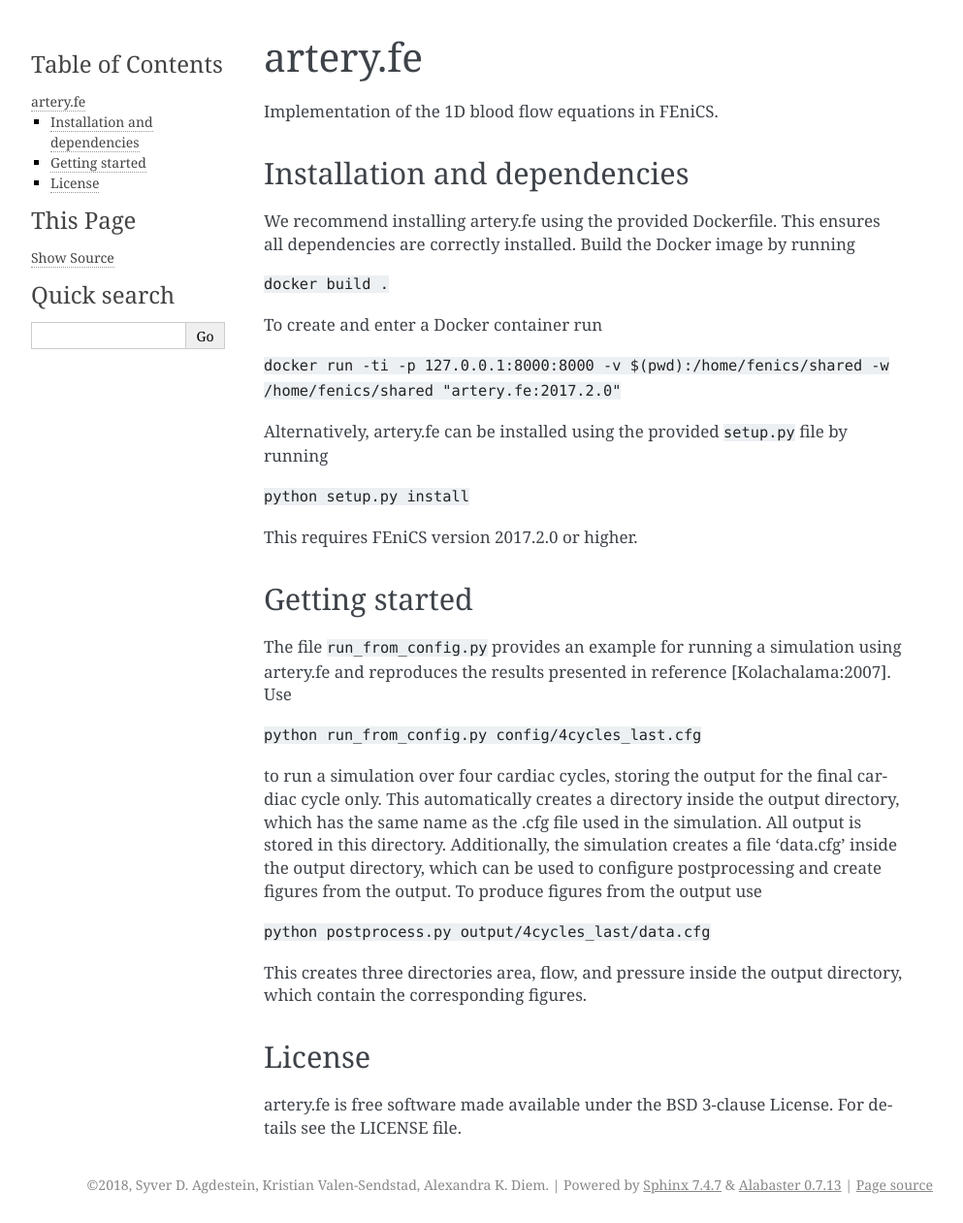
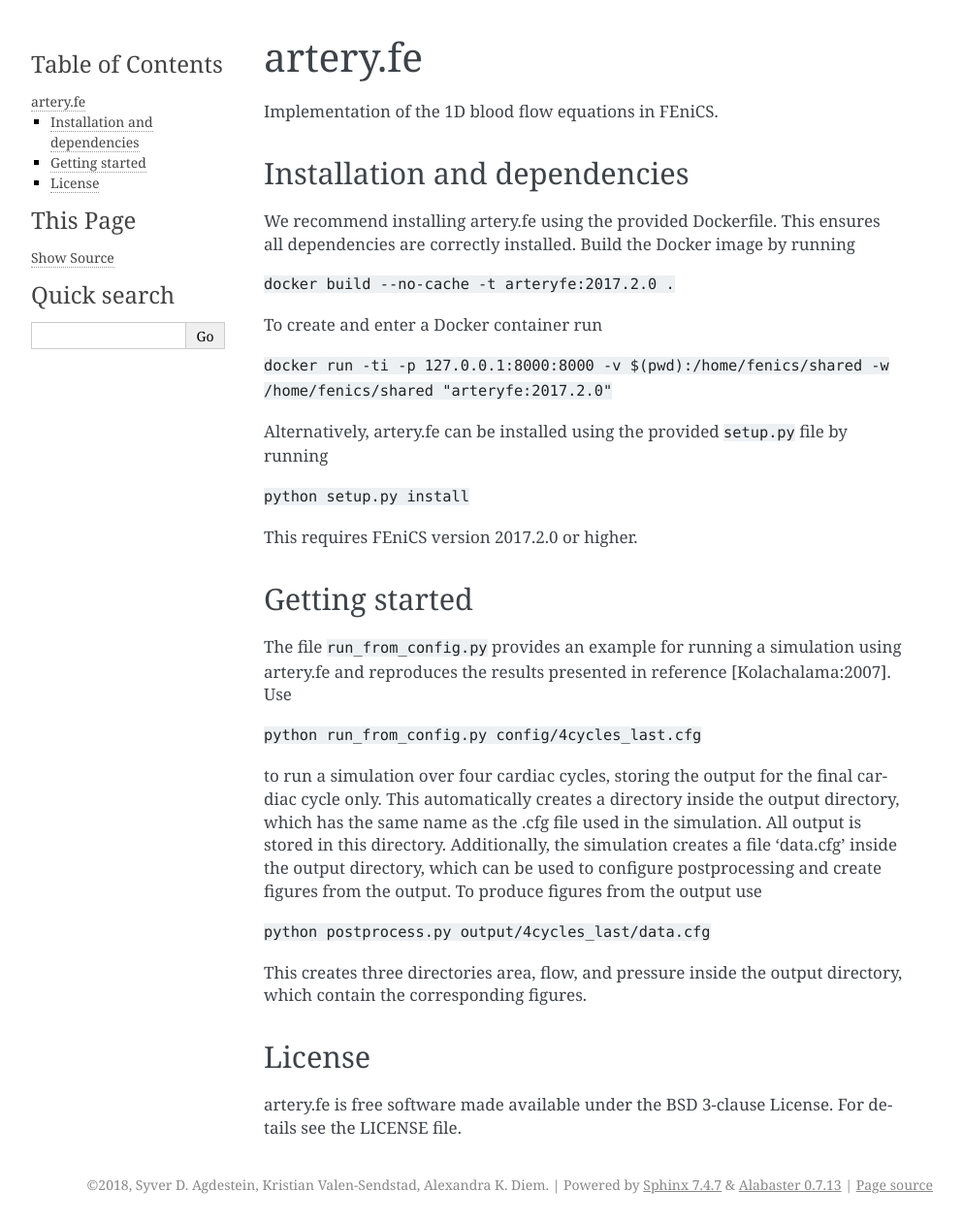
Before and after one commit to KVSlab/bloodflow, a Sphinx documentation site: the page built from docs/source/README.rst, in a window 1280 px wide. Shown: the whole page at 97% size, without its empty margins (148-1141 px from the left). Built offline with Sphinx 7.4.7, drawn with Linux system fonts in a browser that asks for light colours.

Commit message:
Update README.rst

```diff
--- a/docs/source/README.rst
+++ b/docs/source/README.rst
@@ -10,11 +10,11 @@ We recommend installing artery.fe using the provided Dockerfile. This
 ensures all dependencies are correctly installed. Build the Docker image
 by running
 
-``docker build .``
+``docker build --no-cache -t arteryfe:2017.2.0 .``
 
 To create and enter a Docker container run
 
-``docker run -ti -p 127.0.0.1:8000:8000 -v $(pwd):/home/fenics/shared -w /home/fenics/shared "artery.fe:2017.2.0"``
+``docker run -ti -p 127.0.0.1:8000:8000 -v $(pwd):/home/fenics/shared -w /home/fenics/shared "arteryfe:2017.2.0"``
 
 Alternatively, artery.fe can be installed using the provided
 ``setup.py`` file by running
```
